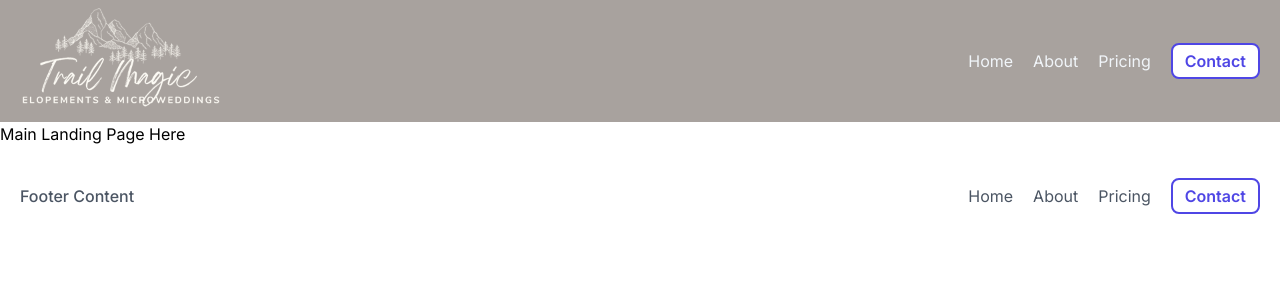
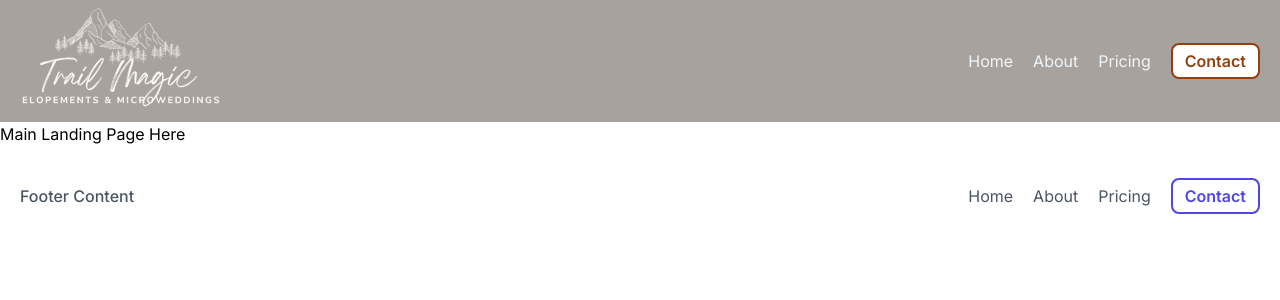
Before and after one commit to Sam-T-G/trail-magic-elopements, a Next.js app: page / in a window 1280 px wide. Shown: the top 300 px of the page. Built offline with nearby package versions, Linux system fonts and the light colour scheme.

Commit message:
Update Navbar.tsx

```diff
--- a/src/app/Components/Navbar.tsx
+++ b/src/app/Components/Navbar.tsx
@@ -34,7 +34,7 @@ const Navbar = () => {
 						</Link>
 					</nav>
 					<Link href="/projects">
-						<button className="inline-flex items-center border-indigo-600 border-2 bg-white text-indigo-600 font-semibold py-1 px-3 focus:outline-none hover:bg-indigo-600 transform transition-transform hover:scale-110 hover:text-white rounded-lg text-base">
+						<button className="inline-flex items-center border-amber-800 border-2 bg-white text-amber-800 font-semibold py-1 px-3 focus:outline-none hover:bg-amber-800 transform transition-transform hover:scale-110 hover:text-white rounded-lg text-base">
 							Contact
 						</button>
 					</Link>
```
